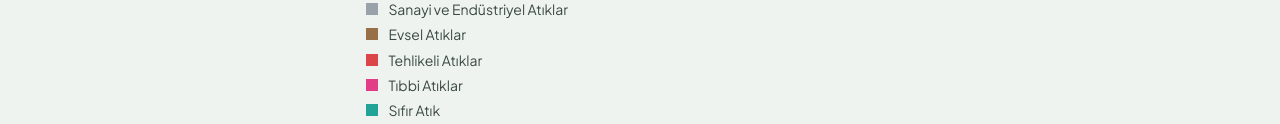
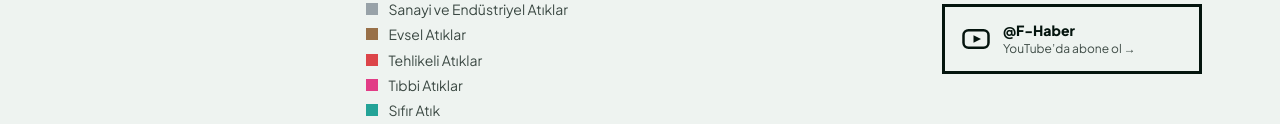
Before and after one commit to xenHH/fhaber, a plain HTML site: page foto_roportaj.html in a window 1280 px wide. Shown: the part 428-552 px from the top of the page. Drawn offline with Linux system fonts and the light colour scheme; no server answers.

Commit message:
Update foto_roportaj.html

```diff
--- a/foto_roportaj.html
+++ b/foto_roportaj.html
@@ -1,4 +1,3 @@
-
 <!DOCTYPE html>
 <html lang="tr">
 <head>
@@ -95,6 +94,9 @@
 
         <h5>BİZİ TAKİP EDİN</h5>
 
+
+        <!-- INSTAGRAM -->
+
         <a class="ig"
            href="https://www.instagram.com/fhaber2026?exln=b2tvYTRlbGV6OHJu"
            target="_blank"
@@ -123,6 +125,42 @@
             @fhaber2026
 
             <small>Instagram’da takip et →</small>
+
+          </span>
+
+        </a>
+
+
+        <!-- YOUTUBE -->
+
+        <a class="ig"
+           href="https://www.youtube.com/@F-Haber"
+           target="_blank"
+           rel="noopener">
+
+          <svg viewBox="0 0 24 24"
+               fill="none"
+               stroke="currentColor"
+               stroke-width="2"
+               aria-hidden="true">
+
+            <rect x="2"
+                  y="5"
+                  width="20"
+                  height="14"
+                  rx="4"/>
+
+            <polygon points="10,9 16,12 10,15"
+                     fill="currentColor"
+                     stroke="none"/>
+
+          </svg>
+
+          <span>
+
+            @F-Haber
+
+            <small>YouTube’da abone ol →</small>
 
           </span>
 
```
